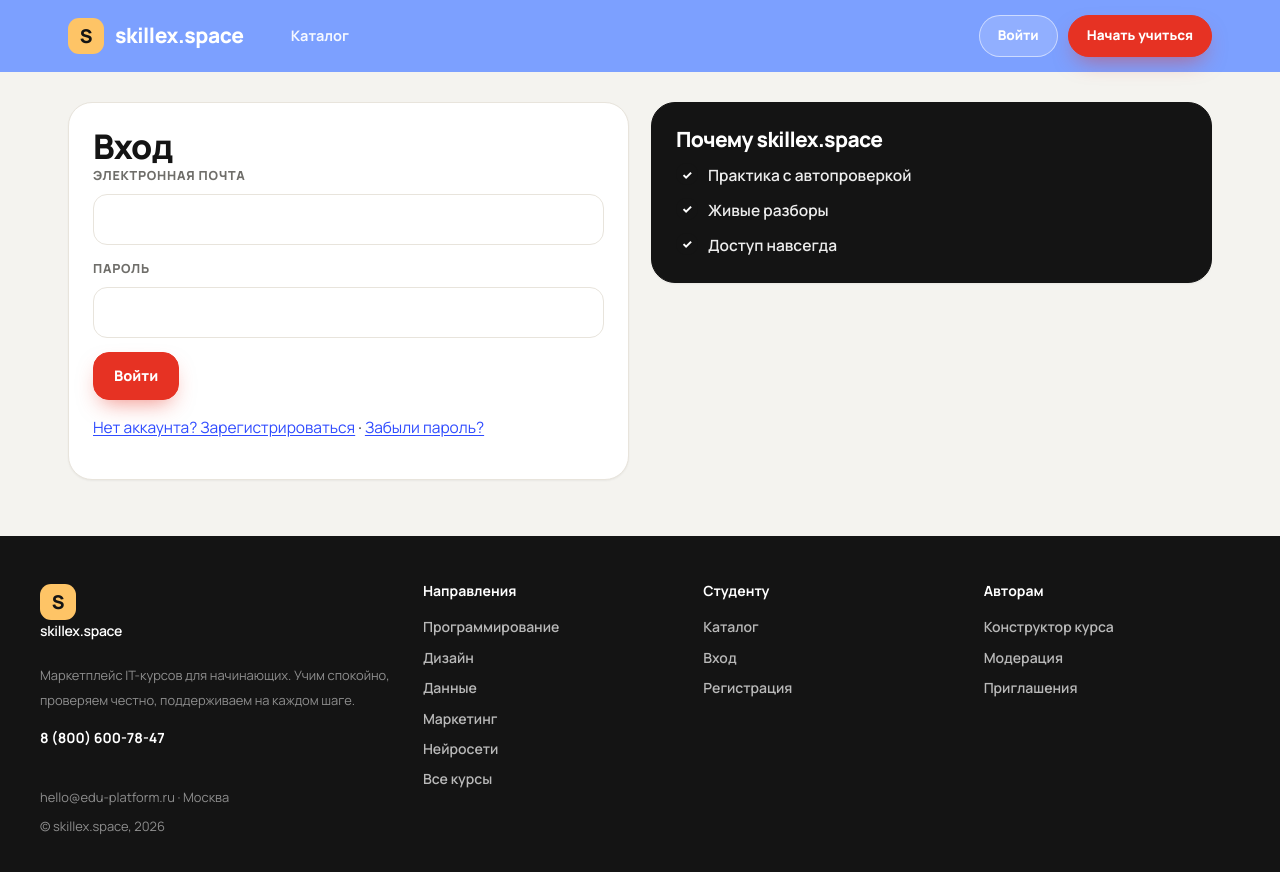
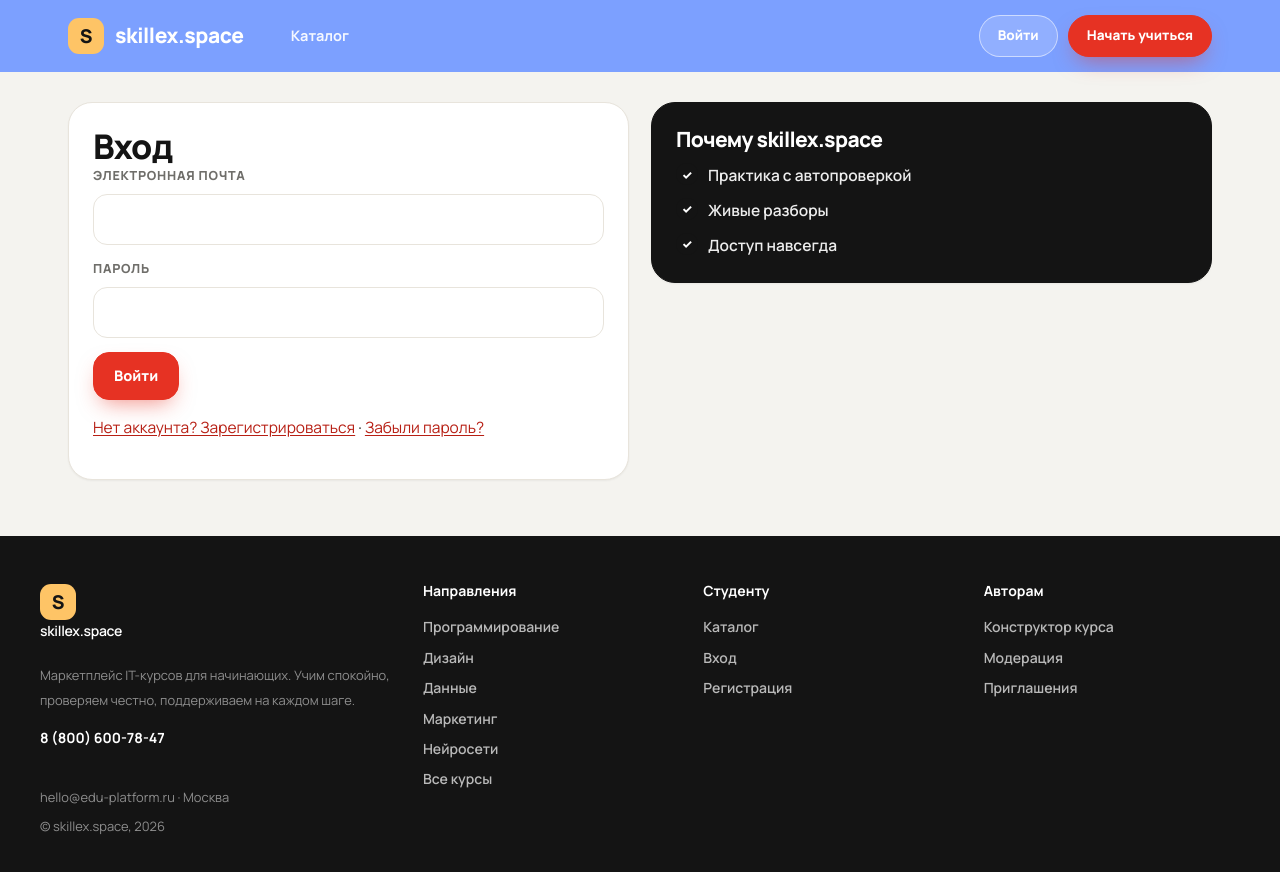
Before and after one commit to yusuff84/edu-platform, a React (Vite) app in the folder frontend/: page /login in a window 1280 px wide. Shown: the top 872 px of the page. Built offline with nearby package versions, Linux system fonts and the light colour scheme; no server answers.

Commit message:
Use site palette for links and deploy refreshed frontend

```diff
--- a/frontend/src/styles.css
+++ b/frontend/src/styles.css
@@ -131,10 +131,17 @@ h3 {
   color: var(--muted);
 }
 
+/* Links without a component-specific style inherit the site's palette rather
+   than the browser's default blue/purple (including visited links). */
+a:where(:link, :visited) {
+  color: inherit;
+  text-decoration-color: currentColor;
+}
+
 .page p a:not(.btn),
 .page li a:not(.btn),
 .empty a:not(.btn) {
-  color: var(--cta-blue);
+  color: var(--brand-dark);
   text-decoration: underline;
   text-underline-offset: 2px;
 }
@@ -142,7 +149,7 @@ h3 {
 .page p a:not(.btn):hover,
 .page li a:not(.btn):hover,
 .empty a:not(.btn):hover {
-  color: #1f3ae0;
+  color: var(--brand);
 }
 
 .error {
--- a/frontend/src/styles/shell.css
+++ b/frontend/src/styles/shell.css
@@ -37,14 +37,14 @@ header nav a[aria-current='page'] {
 /* Ссылки «на главную» внутри центрированных экранов — как текстовые ссылки
    в остальном каркасе (см. .page a:not(.btn) в styles.css). */
 .shell-center p a {
-  color: var(--cta-blue);
+  color: var(--brand-dark);
   text-decoration: underline;
   text-underline-offset: 2px;
   font-weight: 600;
 }
 
 .shell-center p a:hover {
-  color: #1f3ae0;
+  color: var(--brand);
 }
 
 /* Действия экранов (кнопки ошибки/gоварда). В разметке здесь <button> и
```
Also changed, not shown: 2 other files (tests, documents, lock files or other folders).
